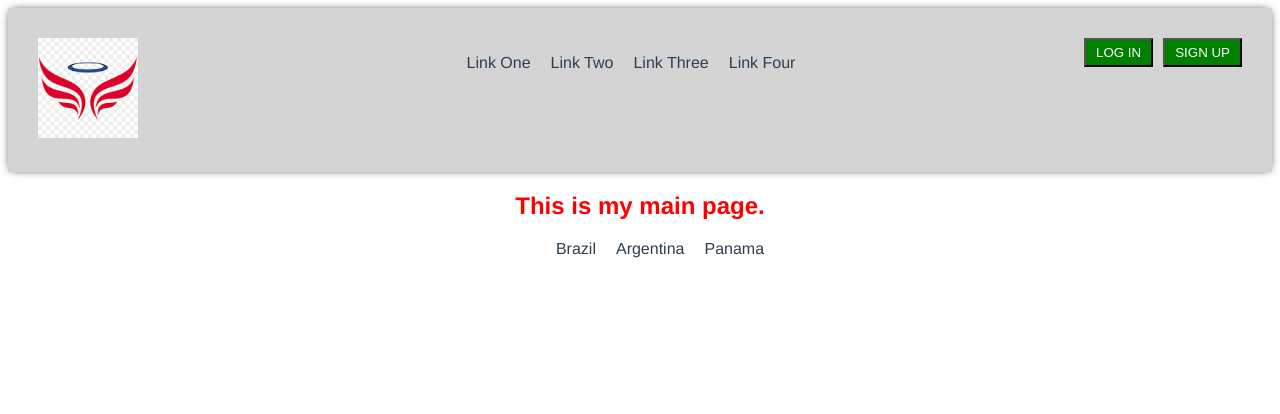
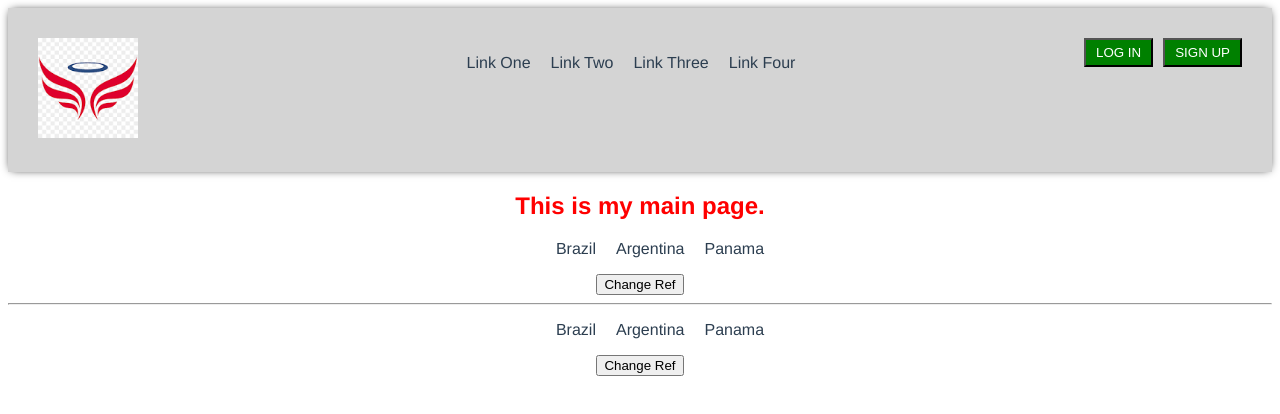
Before and after one commit to SohanFullDev/Vue-Js-3-Practicing, a Vue app in the folder vue-cli/: page /#/ in a window 1280 px wide. Shown: the top 414 px of the page. Built offline with nearby package versions, Linux system fonts and the light colour scheme.

Commit message:
26(t)_vue cli (primitive data type vs reference data type(a)

```diff
--- a/vue-cli/src/components/MyContent.vue
+++ b/vue-cli/src/components/MyContent.vue
@@ -5,19 +5,22 @@
         {{ student }}
       </li>
     </ul>
+    <button @click="deleteSt">Change Ref</button>
   </div>
 </template>
 <script>
 export default {
-  // props: ["students"],
   props: ["st"],
-
-  /*
   data() {
     return {
-      students: ["Sohan", "Sujan", "Bishu"],
+      myStudents: this.st,
     };
-  },*/
+  },
+  methods: {
+    deleteSt() {
+      this.myStudents.shift();
+    },
+  },
 };
 </script>
 <style scoped>
--- a/vue-cli/src/views/MyMain.vue
+++ b/vue-cli/src/views/MyMain.vue
@@ -1,6 +1,8 @@
 <template>
   <div class="my-main">
     <h2>This is my main page.</h2>
+    <MyCont :st="students" />
+    <hr />
     <MyCont :st="students" />
   </div>
 </template>
```
